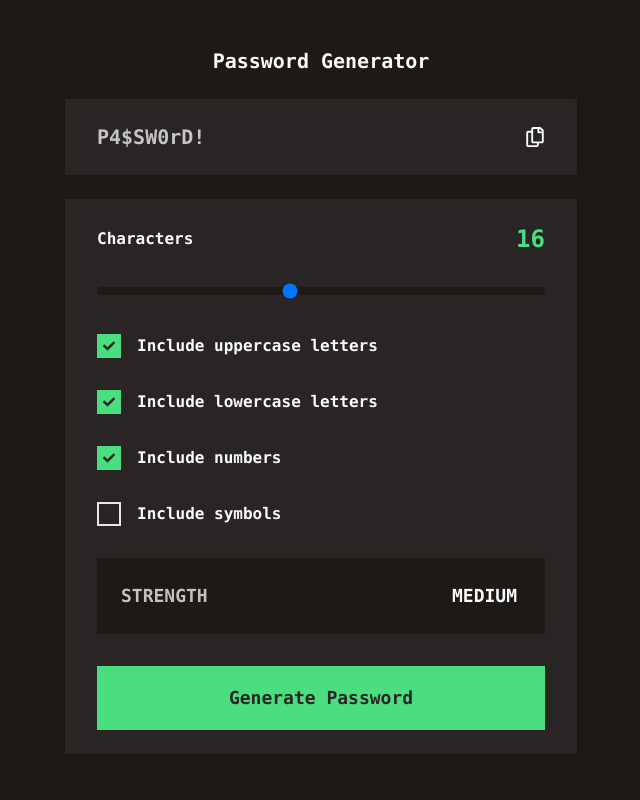
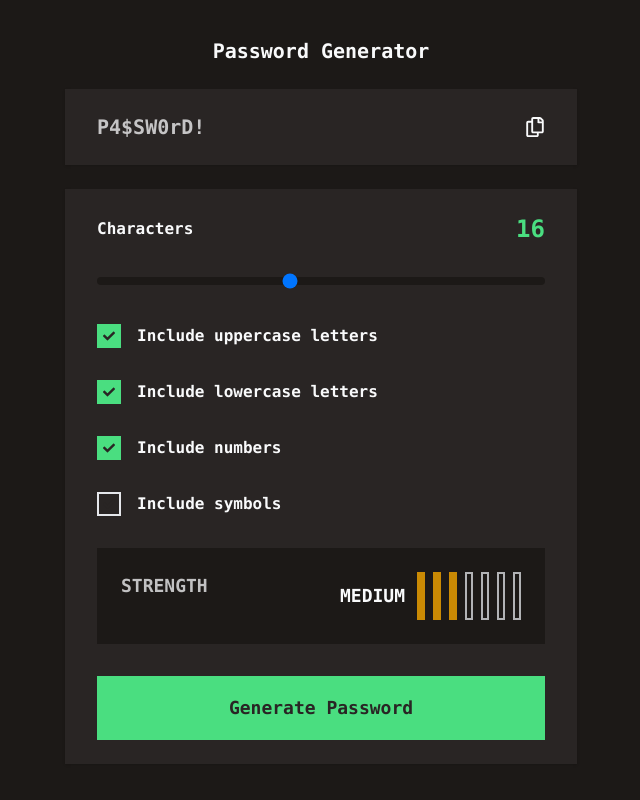
Before and after one commit to BuzzKillMaster/password-generator, a Next.js app: page / in a window 1280 px wide. Shown: the whole page, without its empty margins (319-959 px from the left). Built offline with nearby package versions, Linux system fonts and the light colour scheme.

Commit message:
add visual password strength indicator

```diff
--- /dev/null
+++ b/src/components/PasswordStrengthIndicator.tsx
@@ -0,0 +1,9 @@
+import React from "react";
+
+export default function PasswordStrengthIndicator(props: {
+    active: boolean
+}) {
+    return (
+        <div className={(props.active ? "bg-yellow-600 " : "border-2 opacity-75 ") + "w-2 h-full"}></div>
+    )
+}
--- a/src/pages/index.tsx
+++ b/src/pages/index.tsx
@@ -2,6 +2,7 @@ import React, {useState} from "react";
 import {FaRegCopy} from "react-icons/fa";
 import CheckBox from "@/components/CheckBox";
 import CheckableValues from "@/types/CheckableValues";
+import PasswordStrengthIndicator from "@/components/PasswordStrengthIndicator";
 
 const passwordStrengthString = ["Unavailable", "Pathetic", "Weak", "Medium", "Strong", "Superior", "Incredible", "Godlike"]
 
@@ -89,16 +90,15 @@ export default function Home() {
                     <CheckBox label={"Include symbols"} checked={checkedValues.symbols}
                               handleClick={toggleSymbols}/>
 
-                    <div className={"bg-stone-900 p-6 flex justify-between uppercase text-lg font-semibold"}>
+                    <div className={"bg-stone-900 p-6 sm:flex justify-between uppercase text-lg font-semibold"}>
                         <p className={"opacity-75"}>Strength</p>
 
-                        <div className={"flex items-center gap-2"}>
+                        <div className={"flex items-center gap-2 min-h-12"}>
                             <p className={"mr-1"}>{passwordStrengthString[passwordStrength]}</p>
 
-                            {/*<div className={"w-2 bg-yellow-600 h-full"}></div>*/}
-                            {/*<div className={"w-2 bg-yellow-600 h-full"}></div>*/}
-                            {/*<div className={"w-2 bg-yellow-600 h-full"}></div>*/}
-                            {/*<div className={"w-2 border-2 opacity-75 h-full"}></div>*/}
+                            {passwordStrengthString.slice(0, -1).map((value, index) => (
+                                <PasswordStrengthIndicator key={value} active={passwordStrength >= index + 1}/>
+                            ))}
                         </div>
                     </div>
 
@@ -109,5 +109,5 @@ export default function Home() {
                 </div>
             </div>
         </main>
-);
+    );
 }
```
